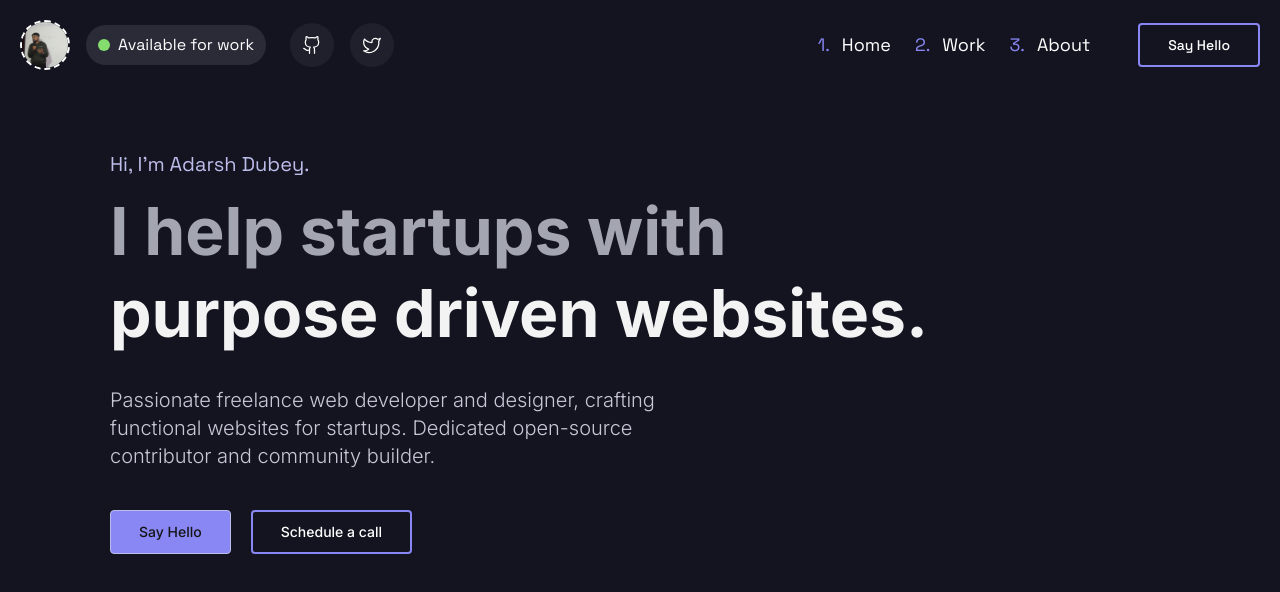
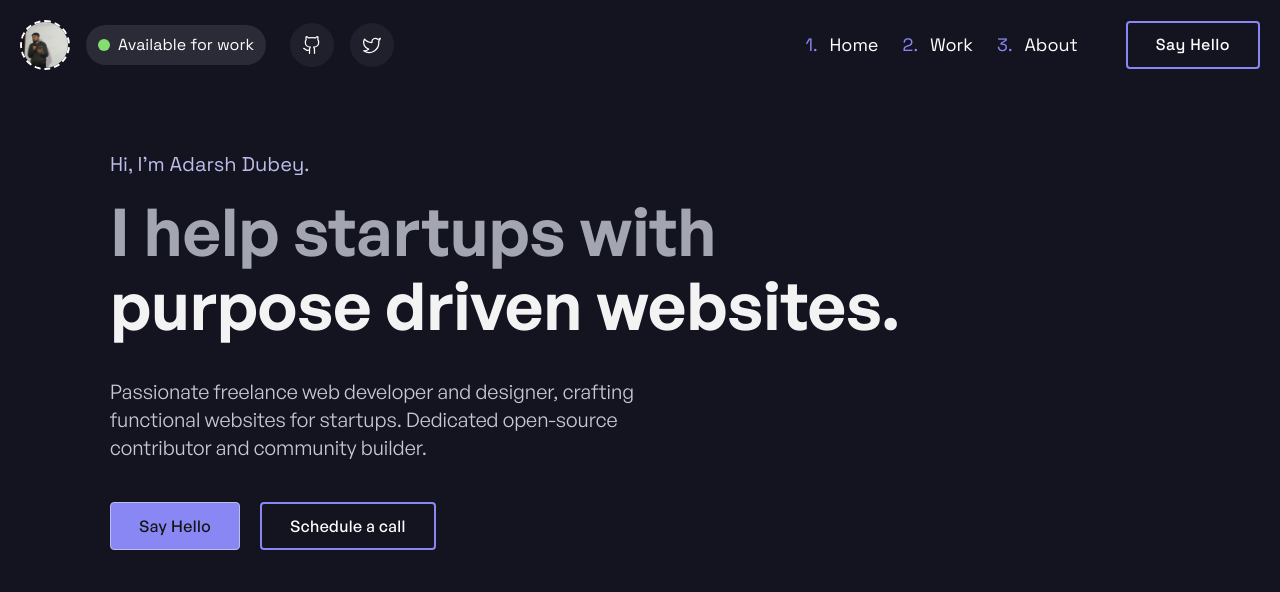
Before and after one commit to inclinedadarsh/portfolio, a Next.js app: page / in a window 1280 px wide. Shown: the top 592 px of the page. Built offline with nearby package versions, Linux system fonts and the light colour scheme.

Commit message:
feat(font): Update font styles and add (#4)
GeneralSans-Variable.ttf

```diff
--- a/src/app/globals.css
+++ b/src/app/globals.css
@@ -26,7 +26,7 @@
 
 @layer base {
   body {
-    @apply bg-background text-foreground font-inter;
+    @apply bg-background text-foreground font-sans;
   }
 
   .nav-container {
@@ -34,11 +34,11 @@
   }
 
   .button-primary {
-    @apply py-2.5 px-7 rounded text-sm font-medium bg-primary text-primary-foreground hover:bg-[#5e5be9] transition-colors border border-primary-light;
+    @apply py-2.5 px-7 rounded font-medium tracking-wide bg-primary text-primary-foreground hover:bg-[#5e5be9] transition-colors border border-primary-light;
   }
 
   .button-secondary {
-    @apply py-2.5 px-7 rounded text-sm border-2 border-primary font-medium text-white hover:bg-muted-1 focus-visible:bg-muted-1 transition-colors;
+    @apply py-2.5 px-7 rounded border-2 border-primary font-medium tracking-wide text-white hover:bg-muted-1 focus-visible:bg-muted-1 transition-colors;
   }
 
   .view-container {
--- a/src/app/layout.tsx
+++ b/src/app/layout.tsx
@@ -1,13 +1,20 @@
 import { Analytics } from "@vercel/analytics/react";
 import type { Metadata } from "next";
-import { Inter, Space_Grotesk } from "next/font/google";
+import { Space_Grotesk } from "next/font/google";
+import localFont from "next/font/local";
 import "./globals.css";
 import Navigation from "@/components/Navigation";
 
-const inter = Inter({ subsets: ["latin"], variable: "--font-inter" });
 const spaceGrotesk = Space_Grotesk({
   subsets: ["latin"],
   variable: "--font-space-grotesk",
+});
+
+const generalSans = localFont({
+  src: "./fonts/GeneralSans-Variable.ttf",
+  display: "swap",
+  fallback: ["system-ui", "arial"],
+  variable: "--font-general-sans",
 });
 
 export const metadata: Metadata = {
@@ -23,7 +30,7 @@ export default function RootLayout({
 }) {
   return (
     <html lang="en">
-      <body className={`${inter.variable} ${spaceGrotesk.variable}`}>
+      <body className={`${generalSans.variable} ${spaceGrotesk.variable}`}>
         <Navigation />
         {children}
         <Analytics />
--- a/src/components/Header.tsx
+++ b/src/components/Header.tsx
@@ -3,16 +3,16 @@ import Link from "next/link";
 const Header = () => {
   return (
     <header className="view-container mt-16 md:mt-20">
-      <p className="font-space-grotesk text-primary-light text-base md:text-xl">
+      <p className="font-mono text-primary-light text-base md:text-xl">
         Hi, I'm Adarsh Dubey.
       </p>
-      <h1 className="font-bold text-3xl md:text-5xl lg:text-[66px] flex flex-col mt-5 leading-snug">
+      <h1 className="font-semibold text-3xl md:text-5xl lg:text-[66px] flex flex-col mt-5 leading-snug">
         <span className="text-muted-white-2">I help startups with</span>
-        <span className="text-muted-white-1 md:mt-4">
+        <span className="text-muted-white-1 md:mt-2">
           purpose driven websites.
         </span>
       </h1>
-      <p className="max-w-xl text-base lg:text-xl text-muted-foreground font-light mt-10 leading-normal">
+      <p className="max-w-xl text-base lg:text-xl text-muted-foreground mt-10 leading-normal">
         Passionate freelance web developer and designer, crafting functional
         websites for startups. Dedicated open-source contributor and community
         builder.
--- a/src/components/Navigation.tsx
+++ b/src/components/Navigation.tsx
@@ -13,7 +13,7 @@ const Navigation = () => {
   const toggleMenu = () => setIsOpen((value) => !value);
 
   return (
-    <nav className="mt-5 font-space-grotesk flex items-center nav-container">
+    <nav className="mt-5 font-mono flex items-center nav-container">
       <div className="flex gap-4 items-center min-w-fit grow">
         <Image
           src={profileLogo}
--- a/tailwind.config.ts
+++ b/tailwind.config.ts
@@ -32,8 +32,8 @@ const config: Config = {
         green: "var(--green)",
       },
       fontFamily: {
-        inter: "var(--font-inter)",
-        "space-grotesk": "var(--font-space-grotesk)",
+        mono: "var(--font-space-grotesk)",
+        sans: "var(--font-general-sans)",
       },
     },
   },
```
Also changed, not shown: src/app/fonts/GeneralSans-Variable.ttf (added).
